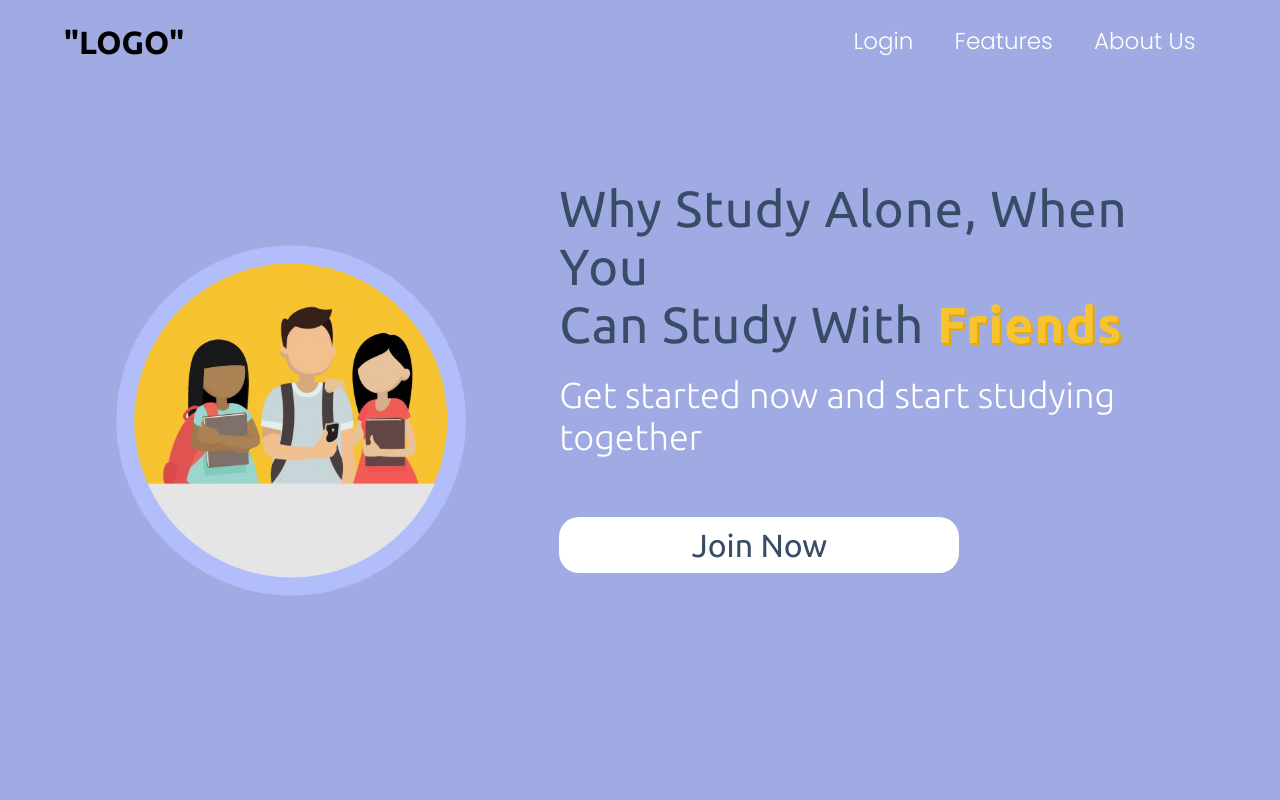
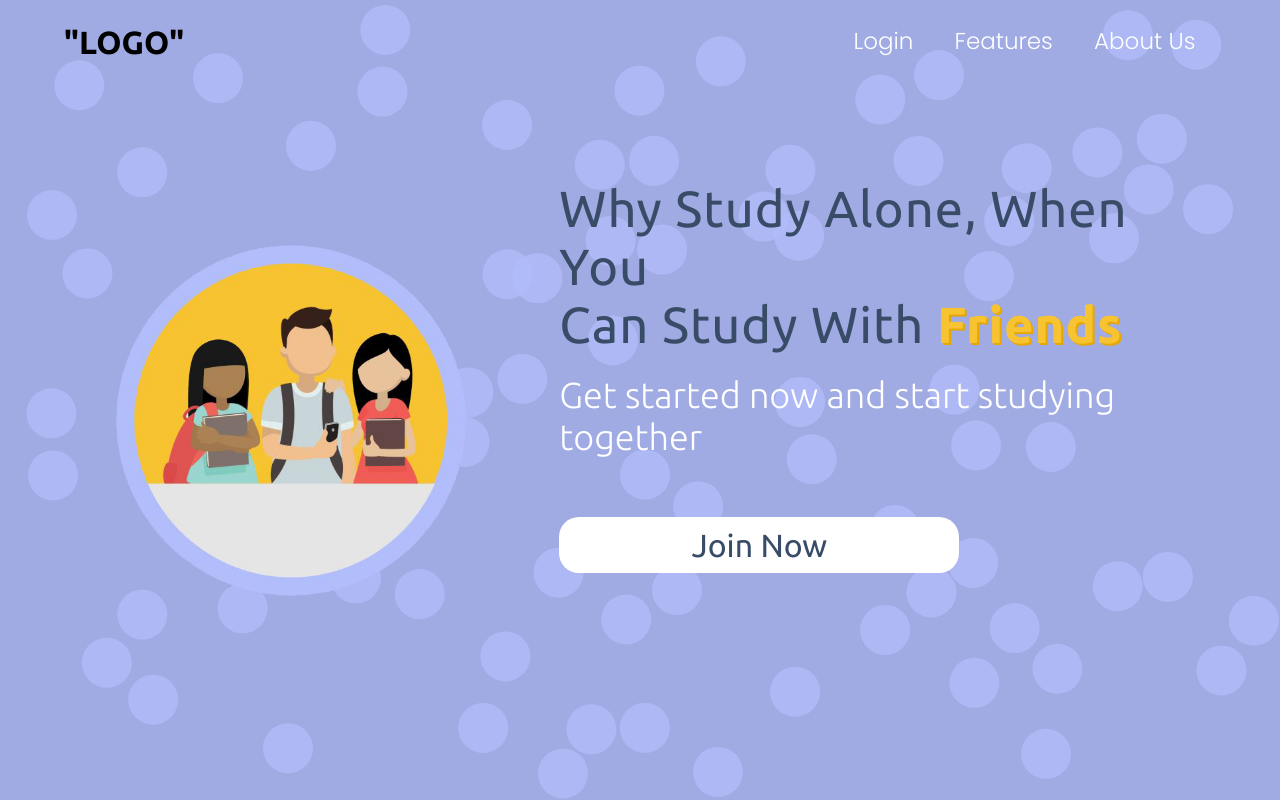
Before and after one commit to Sparsh101AI/Cram-Time-Application, a React (Create React App) app: page / in a window 1280 px wide. Built offline with nearby package versions, Linux system fonts and the light colour scheme.

Commit message:
added particles

```diff
--- a/package.json
+++ b/package.json
@@ -13,6 +13,7 @@
     "react-router": "^5.2.1",
     "react-router-dom": "^5.3.0",
     "react-scripts": "^4.0.3",
+    "react-tsparticles": "^1.38.0",
     "web-vitals": "^1.0.1"
   },
   "scripts": {
--- a/src/HomePage/HomePage.css
+++ b/src/HomePage/HomePage.css
@@ -2,7 +2,7 @@
 * {
   margin: 0;
   padding: 0;
-  background-color: #a0abe3;
+  background: none;
   font-family: Ubuntu, serif;
 }
 .container {
@@ -76,3 +76,8 @@
   height: 500px;
   background-color: #b2befc;
 }
+
+#tsparticles {
+  position: relative;
+  z-index: -1;
+}
--- a/src/HomePage/HomePage.js
+++ b/src/HomePage/HomePage.js
@@ -1,9 +1,101 @@
 import "./HomePage.css";
 import image1 from "../images/image1.png";
+import Particles from "react-tsparticles";
 
 function HomePage() {
+  const particlesInit = (main) => {
+    console.log(main);
+
+    // you can initialize the tsParticles instance (main) here, adding custom shapes or presets
+  };
+
+  const particlesLoaded = (container) => {
+    console.log(container);
+  };
   return (
     <div className="container">
+      <Particles
+        id="tsparticles"
+        init={particlesInit}
+        loaded={particlesLoaded}
+        options={{
+          background: {
+            color: {
+              value: "#a0abe3",
+            },
+          },
+          fpsLimit: 60,
+          interactivity: {
+            events: {
+              onClick: {
+                enable: false,
+                mode: "push",
+              },
+              onHover: {
+                enable: false,
+                mode: "repulse",
+              },
+              resize: true,
+            },
+            modes: {
+              bubble: {
+                distance: 400,
+                duration: 2,
+                opacity: 0.8,
+                size: 40,
+              },
+              push: {
+                quantity: 4,
+              },
+              repulse: {
+                distance: 200,
+                duration: 0.4,
+              },
+            },
+          },
+          particles: {
+            color: {
+              value: "#b2bdfb",
+            },
+            links: {
+              color: "#ffffff",
+              distance: 150,
+              enable: false,
+              opacity: 0.5,
+              width: 1,
+            },
+            collisions: {
+              enable: true,
+            },
+            move: {
+              direction: "none",
+              enable: true,
+              outMode: "bounce",
+              random: false,
+              speed: 1,
+              straight: false,
+            },
+            number: {
+              density: {
+                enable: true,
+                area: 1000,
+              },
+              value: 80,
+            },
+            opacity: {
+              value: 0.5,
+            },
+            shape: {
+              type: "circle",
+            },
+            size: {
+              random: false,
+              value: 25,
+            },
+          },
+          detectRetina: true,
+        }}
+      />
       <div className="box">
         <div className="col1">
           <img src={image1} alt="idk" />
@@ -17,7 +109,6 @@
           <button className="btn">Join Now</button>
         </div>
       </div>
-      <div className="Circle"></div>
     </div>
   );
 }
```
Also changed, not shown: 1 other file (tests, documents, lock files or other folders).
